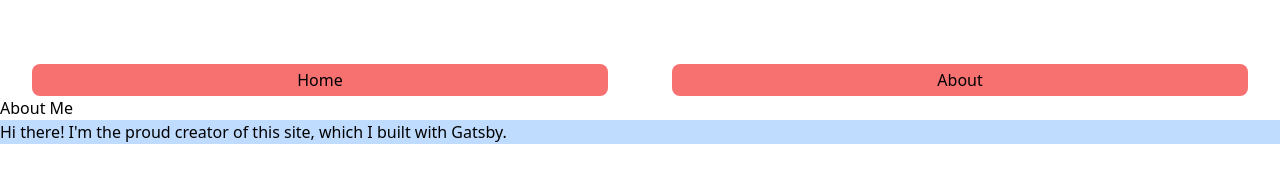
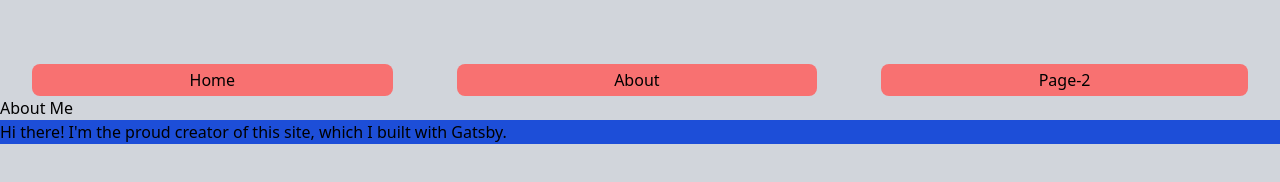
Before and after one commit to jacovb/mondrian-layout, a Gatsby site: page /about in a window 1280 px wide. Built offline with nearby package versions, Linux system fonts and the light colour scheme; Gatsby itself is replaced by a stand-in of ours.

Commit message:
gatsby/tailwind explore

```diff
--- a/src/components/layout.js
+++ b/src/components/layout.js
@@ -3,25 +3,32 @@ import { Link } from "gatsby"
 
 const Layout = ({ pageTitle, children }) => {
   return (
-    <main>
+    <main className="mx-auto bg-gray-300 h-screen w-screen">
       <title>{pageTitle}</title>
       <nav className="flex">
         <Link
           to="/"
-          className="flex-auto bg-red-400 text-black text-center mt-16 px-2 py-1 mx-8 rounded-lg hover:bg-red-700 hover:text-white"
+          className="flex-auto bg-red-400 text-black text-center mt-16 py-1 mx-8 rounded-lg hover:bg-red-700 hover:text-white"
         >
           Home
         </Link>
 
         <Link
           to="/about"
-          className=" flex-auto bg-red-400 text-black text-center mt-16 px-2 py-1 mx-8 rounded-lg hover:bg-red-700 hover:text-white"
+          className=" flex-auto bg-red-400 text-black text-center mt-16 py-1 mx-8 rounded-lg hover:bg-red-700 hover:text-white"
         >
           About
         </Link>
+
+        <Link
+          to="/page-2"
+          className=" flex-auto bg-red-400 text-black text-center mt-16 py-1 mx-8 rounded-lg hover:bg-red-700 hover:text-white"
+        >
+          Page-2
+        </Link>
       </nav>
       <h1>{pageTitle}</h1>
-      <div className="bg-blue-200">{children}</div>
+      {children}
     </main>
   )
 }
--- a/src/pages/about.jsx
+++ b/src/pages/about.jsx
@@ -1,12 +1,14 @@
 // Step 1: Import your component
 import * as React from 'react'
 import Layout from "../components/layout"
+import Seo from "../components/seo";
 
 // Step 2: Define your component
 const AboutPage = () => {
   return (
     <Layout pageTitle="About Me">
-      <p>Hi there! I'm the proud creator of this site, which I built with Gatsby.</p>
+      <Seo title="About" />
+      <p className="bg-blue-700">Hi there! I'm the proud creator of this site, which I built with Gatsby.</p>
     </Layout>
   )
 }
--- a/src/pages/index.js
+++ b/src/pages/index.js
@@ -1,12 +1,16 @@
 // Step 1: Import React
 import * as React from "react"
 import Layout from "../components/layout"
+import Seo from "../components/seo"
 
 // Step 2: Define your component
 const IndexPage = () => {
   return (
     <Layout pageTitle="Home Page">
-      <p>I'm making this by following the Gatsby Tutorial.</p>
+      <Seo title="Home" />
+      <p className="bg-blue-200">
+        I'm making this by following the Gatsby Tutorial.
+      </p>
     </Layout>
   )
 }
--- a/tailwind.config.js
+++ b/tailwind.config.js
@@ -3,6 +3,9 @@ module.exports = {
   darkMode: false, // or 'media' or 'class'
   theme: {
     extend: {},
+    container: {
+      padding: "none",
+    },
   },
   variants: {
     extend: {},
```
